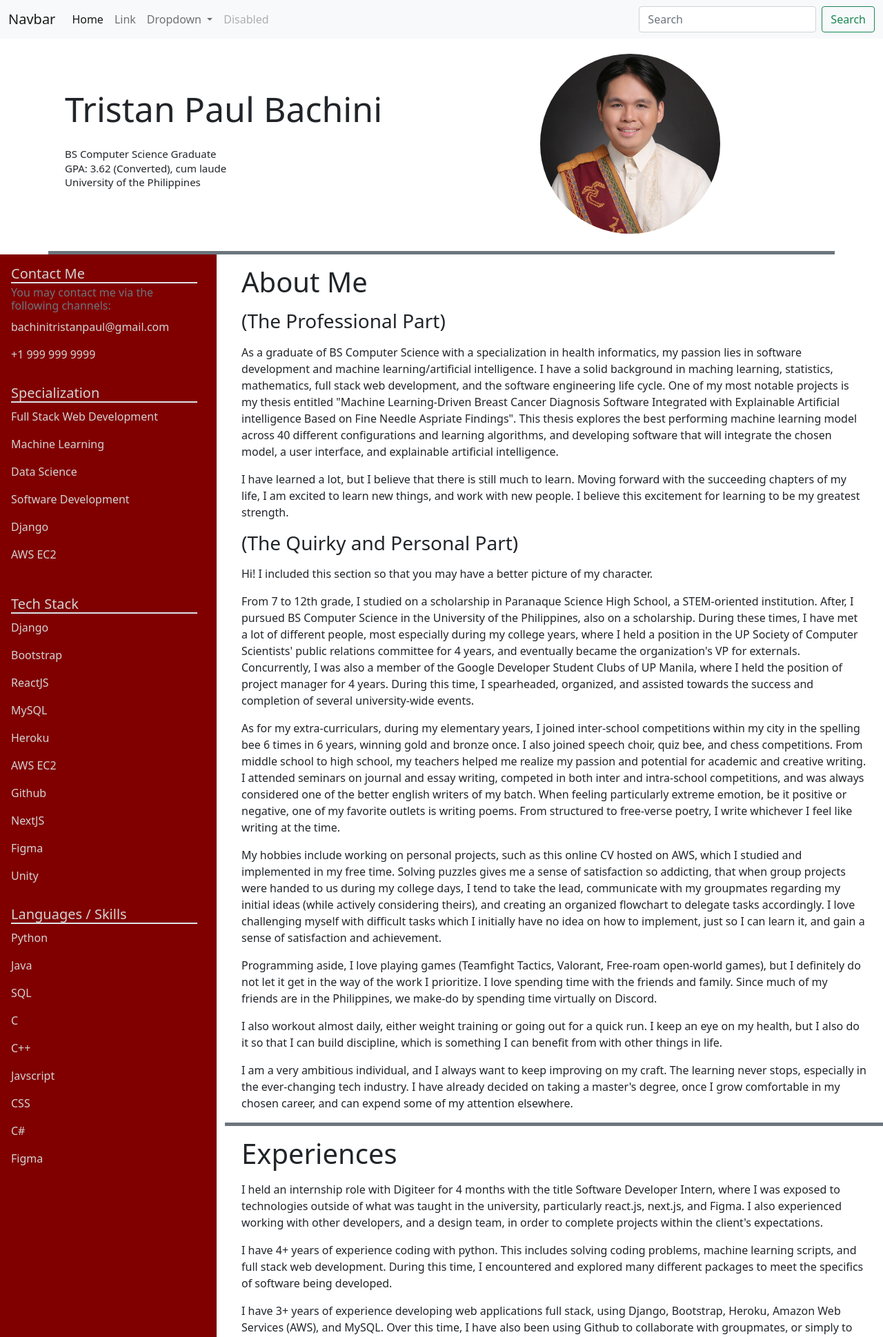
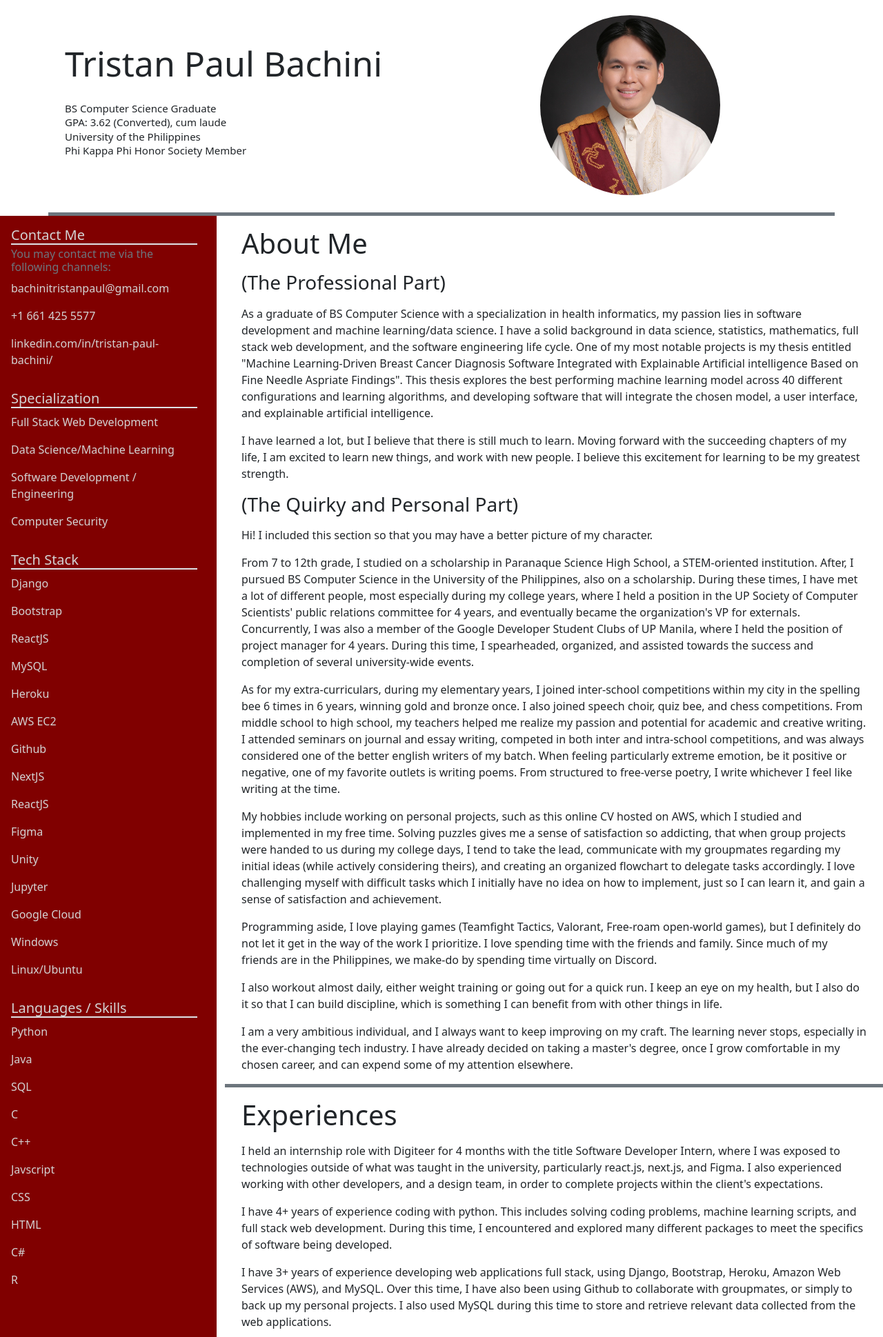
Before and after one commit to TristanBachini/Resume, a Django app: page / in a window 1280 px wide. Shown: the top 1939 px of the page at 69% size. Run offline with Django 4.2, Linux system fonts and the light colour scheme.

Commit message:
made final changes

```diff
--- a/Tristan_Resume/main/templates/main/home.html
+++ b/Tristan_Resume/main/templates/main/home.html
@@ -10,6 +10,7 @@
       <p class="row header-subtext">BS Computer Science Graduate</p>
       <p class="row header-subtext">GPA: 3.62 (Converted), cum laude</p>
       <p class="row header-subtext">University of the Philippines</p>
+      <p class="row header-subtext">Phi Kappa Phi Honor Society Member</p>
     </div>
   </div>
 
@@ -35,22 +36,19 @@
       <div class="card-body">
         <h5 class="card-title border-bottom border-2">Contact Me</h5>
         <h6 class="card-subtitle mb-2 text-muted">You may contact me via the following channels:</h6>
-        <p class="card-text">bachinitristanpaul@gmail.com</p>
-        <p class="card-text">+1 999 999 9999</p>
+        <p class="card-text long-words">bachinitristanpaul@gmail.com</p>
+        <p class="card-text">+1 661 425 5577</p>
+        <p class="card-text long-words">linkedin.com/in/tristan-paul-bachini/</p>
+
       </div>
     </div>
     <div class="panel-component mx-auto bg-transparent">
       <div class="card-body">
         <h5 class="card-title border-bottom border-2">Specialization</h5>
         <p class="card-text">Full Stack Web Development</p>
-        <p class="card-text">Machine Learning</p>
-        <p class="card-text">Data Science</p>
-        <p class="card-text">Software Development</p>
-        <p class="card-text">Django</p>
-        <p class="card-text">AWS EC2</p>
-        <p class="card-text"></p>
-        <p class="card-text"></p>
-        <p class="card-text"></p>
+        <p class="card-text">Data Science/Machine Learning</p>
+        <p class="card-text">Software Development / Engineering</p>
+        <p class="card-text">Computer Security</p>
       </div>
     </div>
 
@@ -65,8 +63,13 @@
         <p class="card-text">AWS EC2</p>
         <p class="card-text">Github</p>
         <p class="card-text">NextJS</p>
+        <p class="card-text">ReactJS</p>
         <p class="card-text">Figma</p>
         <p class="card-text">Unity</p>
+        <p class="card-text">Jupyter</p>
+        <p class="card-text">Google Cloud</p>
+        <p class="card-text">Windows</p>
+        <p class="card-text">Linux/Ubuntu</p>
       </div>
     </div>
 
@@ -80,8 +83,9 @@
         <p class="card-text">C++</p>
         <p class="card-text">Javscript</p>
         <p class="card-text">CSS</p>
+        <p class="card-text">HTML</p>
         <p class="card-text">C#</p>
-        <p class="card-text">Figma</p>
+        <p class="card-text">R</p>
       </div>
     </div>
 
@@ -89,8 +93,8 @@
 
   <!--Start Of Mobile components -->
 
-    <div class="offcanvas offcanvas-start" tabindex="-1" id="offcanvasExample" aria-labelledby="offcanvasExampleLabel">
-      <div class="side-panel-mobile container">
+    <div class="side-panel-mobile offcanvas offcanvas-start" tabindex="-1" id="offcanvasExample" aria-labelledby="offcanvasExampleLabel">
+      <div class="container">
         <div class="offcanvas-header">
           <button type="button" class="mobile-close-button btn-close text-reset" data-bs-dismiss="offcanvas" aria-label="Close"></button>
         </div>
@@ -98,22 +102,19 @@
           <div class="card-body">
             <h5 class="card-title border-bottom border-2">Contact Me</h5>
             <h6 class="card-subtitle mb-2 text-muted">You may contact me via the following channels:</h6>
-            <p class="card-text">bachinitristanpaul@gmail.com</p>
-            <p class="card-text">+1 999 999 9999</p>
+            <p class="card-text long-words">bachinitristanpaul@gmail.com</p>
+            <p class="card-text">+1 661 425 5577</p>
+            <p class="card-text long-words">linkedin.com/in/tristan-paul-bachini/</p>
+
           </div>
         </div>
         <div class="panel-component mx-auto bg-transparent">
           <div class="card-body">
             <h5 class="card-title border-bottom border-2">Specialization</h5>
             <p class="card-text">Full Stack Web Development</p>
-            <p class="card-text">Machine Learning</p>
-            <p class="card-text">Data Science</p>
-            <p class="card-text">Software Development</p>
-            <p class="card-text">Django</p>
-            <p class="card-text">AWS EC2</p>
-            <p class="card-text"></p>
-            <p class="card-text"></p>
-            <p class="card-text"></p>
+            <p class="card-text">Data Science/Machine Learning</p>
+            <p class="card-text">Software Development/Engineering</p>
+            <p class="card-text">Computer Security</p>
           </div>
         </div>
 
@@ -128,10 +129,13 @@
             <p class="card-text">AWS EC2</p>
             <p class="card-text">Github</p>
             <p class="card-text">NextJS</p>
+            <p class="card-text">ReactJS</p>
             <p class="card-text">Figma</p>
             <p class="card-text">Unity</p>
+            <p class="card-text">Jupyter</p>
+            <p class="card-text">Google Cloud</p>
+            <p class="card-text">Windows</p>
             <p class="card-text">Linux/Ubuntu</p>
-            <p class="card-text">Windows</p>
           </div>
         </div>
 
@@ -145,8 +149,9 @@
             <p class="card-text">C++</p>
             <p class="card-text">Javscript</p>
             <p class="card-text">CSS</p>
+            <p class="card-text">HTML</p>
             <p class="card-text">C#</p>
-            <p class="card-text">Figma</p>
+            <p class="card-text">R</p>
           </div>
         </div>
       </div>
@@ -168,8 +173,8 @@
       <div>
 
         <p>
-          As a graduate of BS Computer Science with a specialization in health informatics, my passion lies in software development and machine learning/artificial intelligence. I have a solid
-          background in maching learning, statistics, mathematics, full stack web development, and the software engineering life cycle. One of my most notable
+          As a graduate of BS Computer Science with a specialization in health informatics, my passion lies in software development and machine learning/data science. I have a solid
+          background in data science, statistics, mathematics, full stack web development, and the software engineering life cycle. One of my most notable
           projects is my thesis entitled "Machine Learning-Driven Breast Cancer Diagnosis Software Integrated with Explainable Artificial intelligence
           Based on Fine Needle Aspriate Findings". This thesis explores the best performing machine learning model across 40 different configurations and learning
           algorithms, and developing software that will integrate the chosen model, a user interface, and explainable artificial intelligence.
@@ -309,7 +314,7 @@
         </ul>
           <p>
             For more information regarding these projects, you may read a short description
-            in my <a href="https://www.linkedin.com/in/tristan-paul-bachini/">LinkedIn profile</a>, under the projects section:
+            in my <a href="https://www.linkedin.com/in/tristan-paul-bachini/">LinkedIn profile</a>, under the projects section.
           </p>
 
         </div>
@@ -323,7 +328,6 @@
     </div>
   </div>
 
-</div>
 
 
   {% endblock %}
--- a/Tristan_Resume/main/templates/main/navbar.html
+++ b/Tristan_Resume/main/templates/main/navbar.html
@@ -11,43 +11,6 @@
 </head>
 <body>
 
-    <nav class="navbar navbar-expand-lg navbar-light bg-light">
-        <div class="container-fluid">
-          <a class="navbar-brand" href="#">Navbar</a>
-          <button class="navbar-toggler" type="button" data-bs-toggle="collapse" data-bs-target="#navbarSupportedContent" aria-controls="navbarSupportedContent" aria-expanded="false" aria-label="Toggle navigation">
-            <span class="navbar-toggler-icon"></span>
-          </button>
-          <div class="collapse navbar-collapse" id="navbarSupportedContent">
-            <ul class="navbar-nav me-auto mb-2 mb-lg-0">
-              <li class="nav-item">
-                <a class="nav-link active" aria-current="page" href="#">Home</a>
-              </li>
-              <li class="nav-item">
-                <a class="nav-link" href="#">Link</a>
-              </li>
-              <li class="nav-item dropdown">
-                <a class="nav-link dropdown-toggle" href="#" id="navbarDropdown" role="button" data-bs-toggle="dropdown" aria-expanded="false">
-                  Dropdown
-                </a>
-                <ul class="dropdown-menu" aria-labelledby="navbarDropdown">
-                  <li><a class="dropdown-item" href="#">Action</a></li>
-                  <li><a class="dropdown-item" href="#">Another action</a></li>
-                  <li><hr class="dropdown-divider"></li>
-                  <li><a class="dropdown-item" href="#">Something else here</a></li>
-                </ul>
-              </li>
-              <li class="nav-item">
-                <a class="nav-link disabled" href="#" tabindex="-1" aria-disabled="true">Disabled</a>
-              </li>
-            </ul>
-            <form class="d-flex">
-              <input class="form-control me-2" type="search" placeholder="Search" aria-label="Search">
-              <button class="btn btn-outline-success" type="submit">Search</button>
-            </form>
-          </div>
-        </div>
-      </nav>
-
 
 
     {% block content %}
--- a/Tristan_Resume/static/css/main/styles.css
+++ b/Tristan_Resume/static/css/main/styles.css
@@ -56,7 +56,11 @@
     button.btn-mobile{
       display:none;
     }
+    .long-words{
+      font-size: 12px;
+    }
   }
+
   /* Media query for mobile devices */
 @media (max-width: 767px) {
   .img-container {
@@ -89,6 +93,9 @@
   .mobile-close-button{
     float: right;
   }
+  .side-panel-mobile{
+    overflow-y: auto;
+  }
 }
 
 .header{
```
